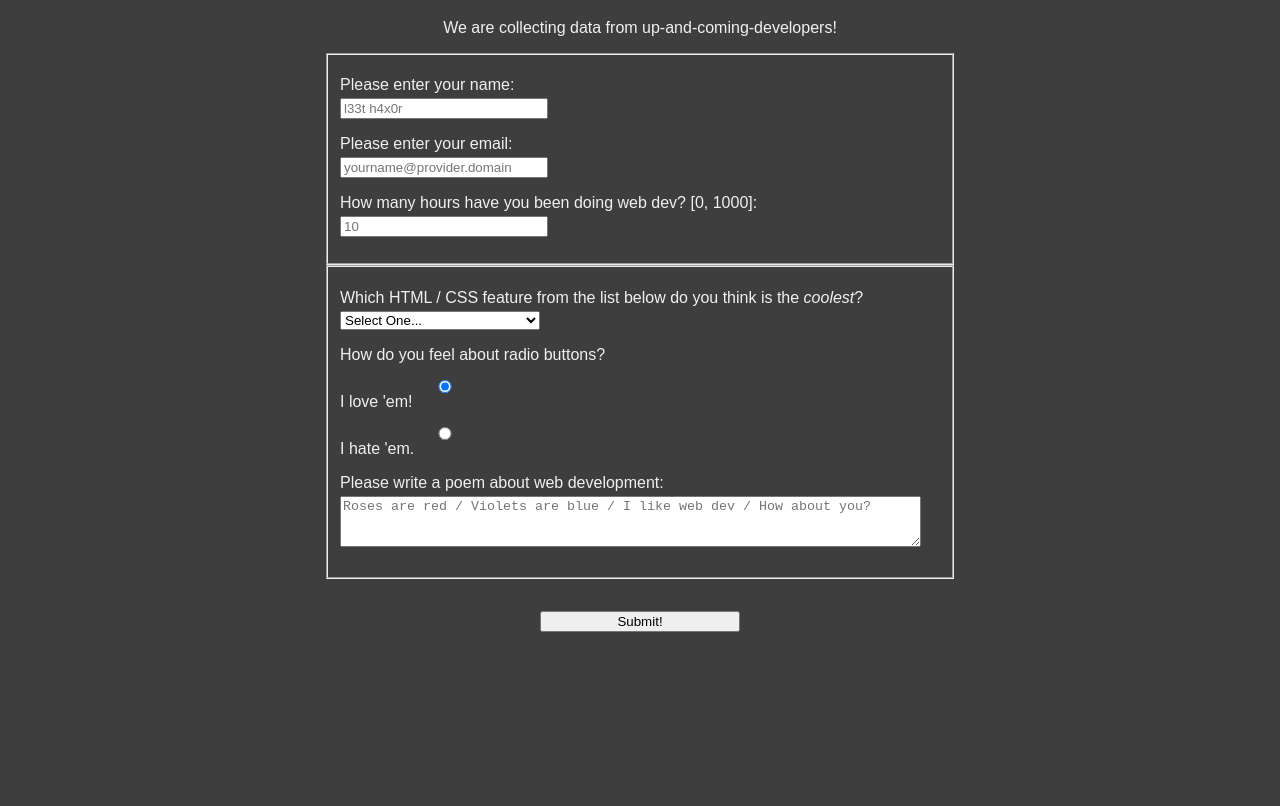
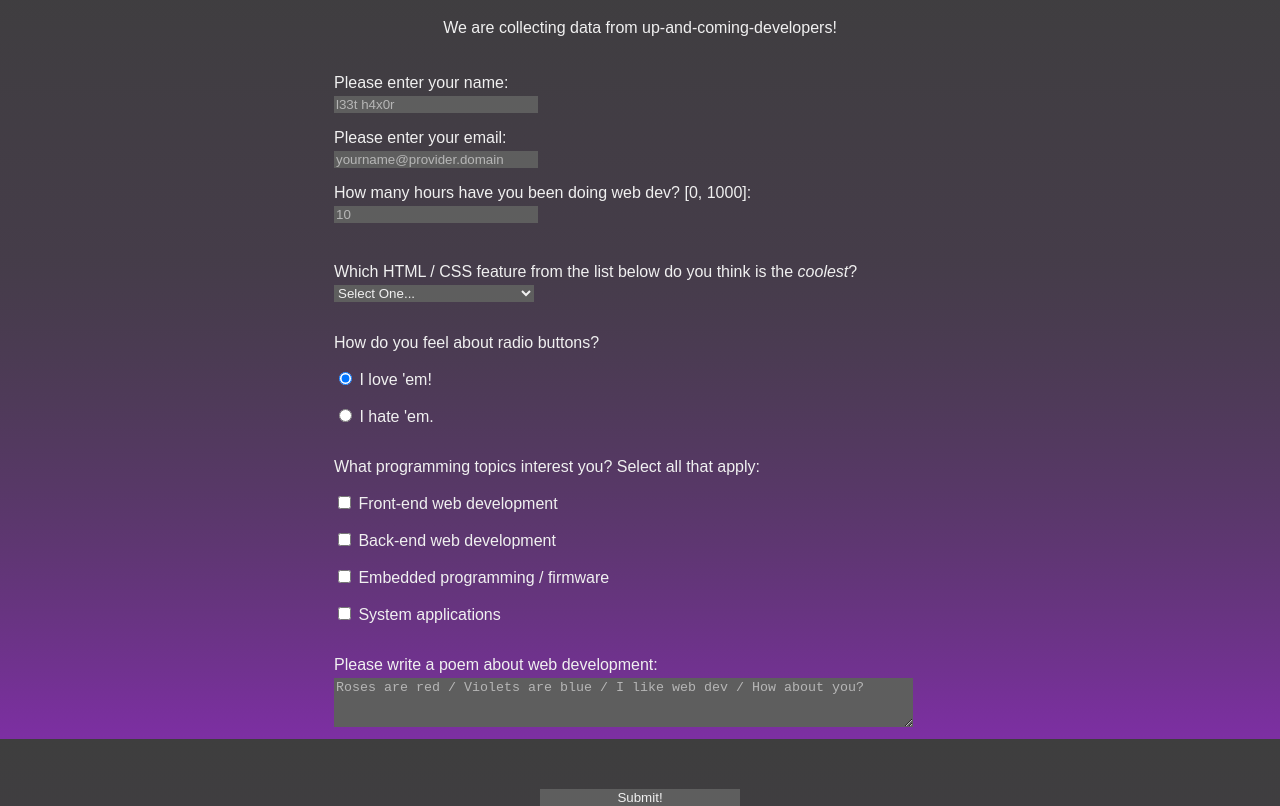
Before and after one commit to lyubogankov/freecodecamp, a plain HTML site: page responsive-web-design/project-survey-form/index.html in a window 1280 px wide. Shown: the part 61-867 px from the top of the page. Before the commit the page ends 800 px from the top, so only its background shows below. Drawn offline with Linux system fonts and the light colour scheme.

Commit message:
I thought I was done, but not all the FCC tests are passing - almost there!

```diff
--- a/responsive-web-design/project-survey-form/index.html
+++ b/responsive-web-design/project-survey-form/index.html
@@ -18,7 +18,7 @@
             </fieldset>
 
             <fieldset>
-                <label for="dropdown">
+                <label for="dropdown" class="input-prompt" id="fav-feature">
                     Which HTML / CSS feature from the list below do you think is the <em>coolest</em>?
                     <select id="dropdown">
                         <option value="0" >Select One...</option>
@@ -29,17 +29,19 @@
                     </select>
                 </label>
 
-                <p id="input-prompt">How do you feel about radio buttons?</p>
+                <p class="input-prompt">How do you feel about radio buttons?</p>
                 <label for="radio-lover"><input type="radio" name="radio-button-sentiment" value="liker" id="radio-lover" checked> I love 'em!</label>
                 <label for="radio-hater"><input type="radio" name="radio-button-sentiment" value="hater" id="radio-hater"> I hate 'em.</label>
 
-                <label>
+                <p class="input-prompt">What programming topics interest you?  Select all that apply:</p>
+                <label for="interest-frontend"><input type="checkbox" id="interest-frontend"> Front-end web development</label>
+                <label for="interest-backend"><input type="checkbox" id="interest-backend"> Back-end web development</label>
+                <label for="interest-embedded"><input type="checkbox" id="interest-embedded"> Embedded programming / firmware</label>
+                <label for="interest-systems"><input type="checkbox" id="interest-systems"> System applications</label>
 
-                </label>
-
-                <label for="textarea-poem">
+                <label for="textarea-poem" class="input-prompt">
                     Please write a poem about web development:
-                    <textarea id="textarea-poem" rows="3" cols="70" placeholder="Roses are red / Violets are blue / I like web dev / How about you?"></textarea>
+                    <textarea required id="textarea-poem" rows="3" cols="70" placeholder="Roses are red / Violets are blue / I like web dev / How about you?"></textarea>
                 </label>
             </fieldset>
 
--- a/responsive-web-design/project-survey-form/styles.css
+++ b/responsive-web-design/project-survey-form/styles.css
@@ -1,8 +1,14 @@
 
 body {
     font-family: sans-serif;
-    background-color: #3E3E3E;
+    /* background-color: #3E3E3E; */
+    background: linear-gradient(180deg, #3E3E3E, 75%, #7D2FA3);
     color: #F0F0F0;
+    /* The background gradient was repeating :(
+       Looked around for solution: https://stackoverflow.com/a/2870024 */
+    background-repeat: no-repeat;
+    background-attachment: fixed;
+    margin: 0;
 }
 
 h1, p {
@@ -16,9 +22,24 @@ form {
     margin: 0 auto;
 }
 
+fieldset {
+    border: none;
+}
+
 label {
     margin: 1rem 0;
     display: block;
+}
+
+input, select, textarea {
+    margin-top: 0.25rem;
+    background-color: #5E5E5E;
+    border: none;
+    color: #F0F0F0;
+}
+::placeholder {
+    color: #F0F0F0;
+    opacity: 60%;
 }
 
 input, select {
@@ -26,13 +47,18 @@ input, select {
     max-width: 200px;
     display: block;
 }
-input, select, textarea {
-    margin-top: 0.25rem;
+input[type="radio"], input[type="checkbox"] {
+    display: unset;
+    width: unset;
 }
 input[type="submit"] {
     margin: 2rem auto 0 auto;
 }
 
-p[id="input-prompt"] {
+.input-prompt {
     text-align: left;
+    margin-top: 2rem;
 }
+label[id="fav-feature"] {
+    margin-top: 0.5rem;
+}
```
Also changed, not shown: 2 other files.
